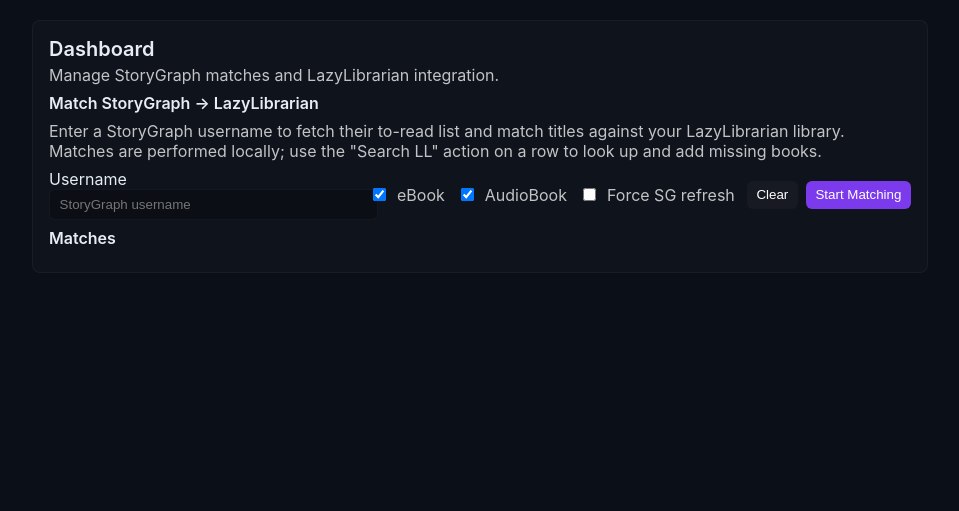
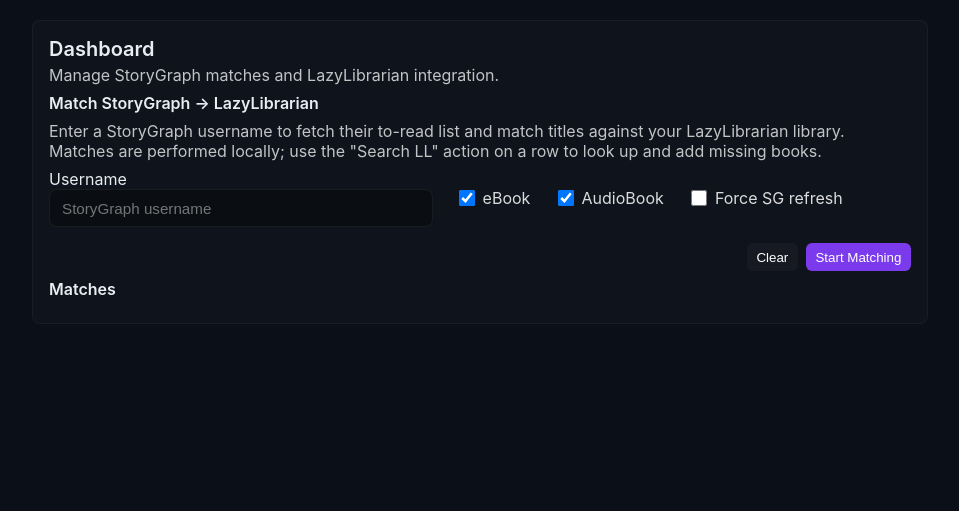
Before and after one commit to cmathews393/storygrabber, a Flask app: page /dashboard in a window 1280 px wide. Shown: the part 73-584 px from the top of the page, without its empty margins (160-1119 px from the left). Run offline with Flask 3, Linux system fonts and the light colour scheme.

Commit message:
fix: fixes to buttons and styling changes

```diff
--- a/storygrabber/static/css/styles.css
+++ b/storygrabber/static/css/styles.css
@@ -154,40 +154,71 @@
 .sg-form {
   display: flex;
   align-items: center;
-  gap: 0.75rem;
+  gap: 1rem; /* a bit more breathing room */
   flex-wrap: wrap;
 }
 .sg-input-wrap {
-  min-width: 220px;
-  flex: 1;
+  max-width: 100%; /* allow it to grow when space is available */
+  min-width: 0; /* allow shrinking in flex containers so the input won't overflow */
+  flex: 1 1 60%;
 }
 .sg-input-lg {
-  min-width: 220px;
+  max-width: 24rem;
 }
 .sg-input {
+  box-sizing: border-box; /* include padding and border in width calculations */
   width: 100%;
-  padding: 0.45rem 0.6rem;
-  border-radius: 6px;
-  background: rgba(0, 0, 0, 0.25);
-  border: 1px solid rgba(255, 255, 255, 0.04);
+  max-width: 100%;
+  padding: 0.6rem 0.75rem; /* larger hit target */
+  border-radius: 8px;
+  background: rgba(0, 0, 0, 0.3);
+  border: 1px solid rgba(255, 255, 255, 0.06);
   color: #e6edf3;
+  font-size: 0.95rem;
 }
 .sg-input-inline {
   display: flex;
-  gap: 0.75rem;
+  gap: 1rem; /* more space between checkbox groups */
   align-items: center;
+  flex: 0 0 auto; /* don't shrink; wrap to next line instead */
+  margin-left: 0.25rem; /* small offset from the input */
+  flex-wrap: wrap;
 }
 .sg-checkbox {
   display: inline-flex;
   gap: 0.5rem;
   align-items: center;
-  color: rgba(255, 255, 255, 0.75);
+  color: rgba(255, 255, 255, 0.85);
+  padding: 0.18rem 0.35rem; /* subtle internal spacing so each checkbox feels separate */
+  border-radius: 6px;
+}
+.sg-checkbox input {
+  margin: 0;
+  width: 1rem;
+  height: 1rem;
+  flex: none;
+}
+.sg-checkbox span {
+  display: inline-block;
 }
 .sg-form-actions {
   margin-left: auto;
   display: flex;
   gap: 0.5rem;
   align-items: center;
+}
+
+/* Small screens: make form controls stack more comfortably */
+@media (max-width: 520px) {
+  .sg-input-wrap {
+    flex-basis: 100%;
+    max-width: 100%;
+  }
+  .sg-form-actions {
+    width: 100%;
+    justify-content: space-between;
+    margin-top: 0.5rem;
+  }
 }
 .sg-btn {
   padding: 0.4rem 0.6rem;
@@ -355,3 +386,22 @@
   color: rgba(255, 255, 255, 0.6);
   font-size: 0.9rem;
 }
+
+/* ABS presence badges (E/A) */
+.abs-badge {
+  display: inline-block;
+  padding: 2px 6px;
+  border-radius: 4px;
+  font-size: 0.75rem;
+  margin: 0 4px;
+  background: rgba(255, 255, 255, 0.04);
+  color: #e5e7eb;
+}
+.abs-present {
+  background: #16a34a;
+  color: #fff;
+}
+.abs-absent {
+  background: #374151;
+  color: #cbd5e1;
+}
```
Also changed, not shown: storygrabber/static/match_books_widget.js (+44 -14 lines).
